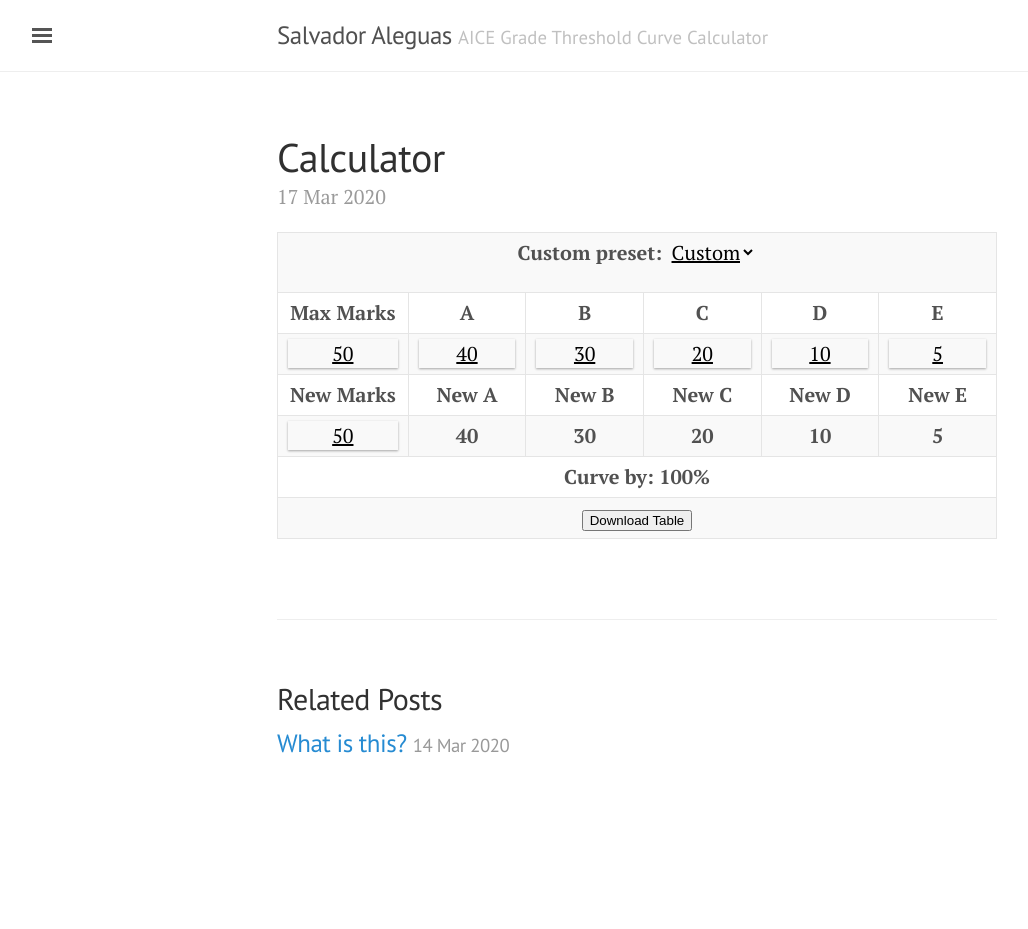
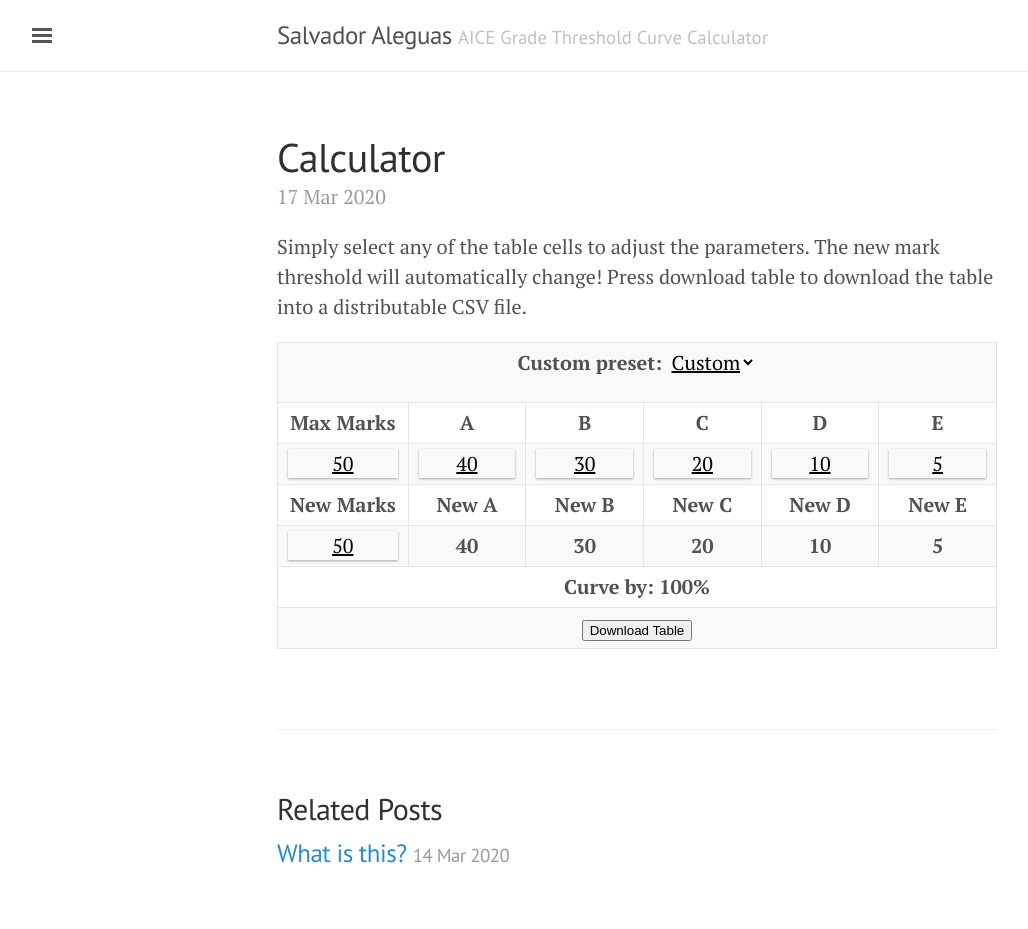
Before and after one commit to saleguas/aice-curve-calculator, a Jekyll site: the page built from _posts/2020-03-17-calculator.md, in a window 1280 px wide. Shown: the whole page, without its empty margins (3-1031 px from the left). Built offline with Jekyll 4.4.1, drawn with Linux system fonts in a browser that asks for light colours; before the commit the page ends 900 px from its top, so only the background shows below that.

Commit message:
instructions

```diff
--- a/_posts/2020-03-17-calculator.md
+++ b/_posts/2020-03-17-calculator.md
@@ -3,6 +3,7 @@ layout: post
 title: Calculator
 ---
 
+Simply select any of the table cells to adjust the parameters. The new mark threshold will automatically change! Press download table to download the table into a distributable CSV file.
 <div class="calculator">
   {% include calculator.html %}
 </div>
```
